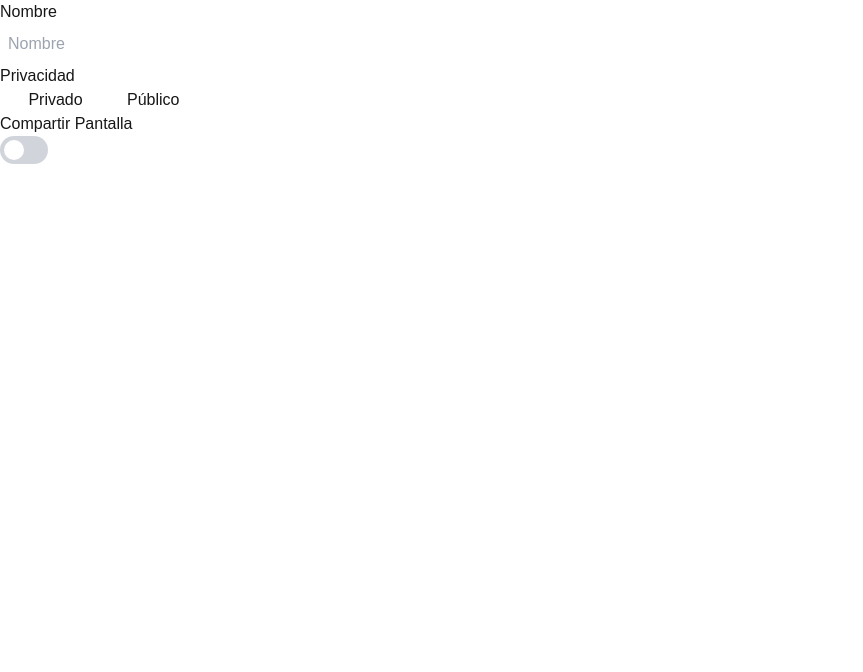
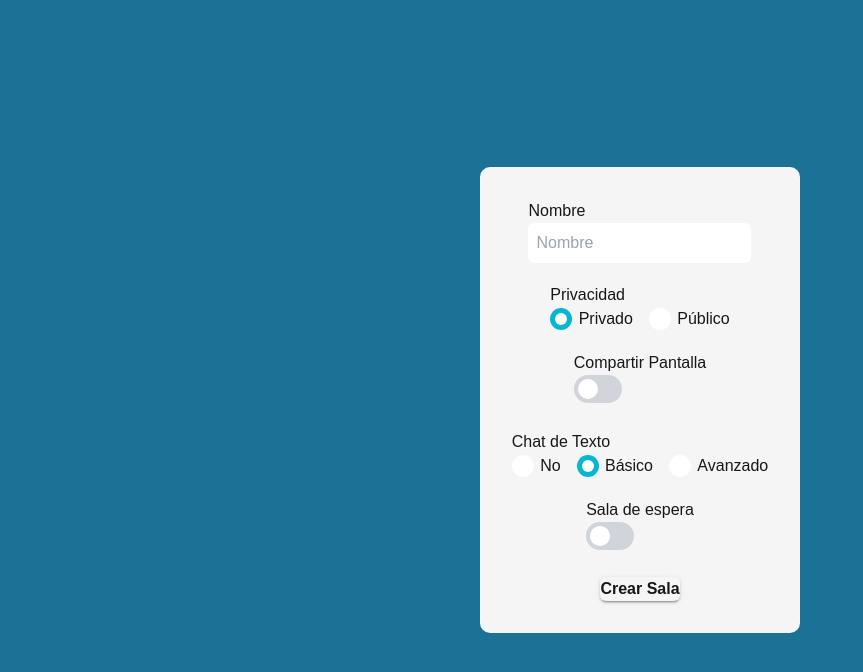
Before and after one commit to EduVibeOrganization/EduVibe-Frontend, a Next.js app: page /conference-creation in a window 1280 px wide. Shown: the top 672 px of the page, without its empty margins (0-863 px from the left). Built offline with nearby package versions, Linux system fonts and the light colour scheme; a web font is replaced by a local one.

Commit message:
feat(conference): added more options to the conference creation screen

```diff
--- a/src/app/assets/styles/conference-creation.css
+++ b/src/app/assets/styles/conference-creation.css
@@ -13,3 +13,29 @@
     margin-left: 0.2rem;
     margin-right: 0.2rem;
 }
+
+.creation-background {
+    margin: none;
+    width: 100vw;
+    height: 100vh;
+    background-color: #1C7295;
+}
+
+.card-container {
+    height: 100vh;
+    display: flex;
+    justify-content: center;
+    align-items: center;
+    align-content: center;
+}
+
+.card {
+    background: whitesmoke;
+    padding: 2rem;
+    border-radius: 10px;
+    overflow: hidden;
+    display: flex;
+    align-items: center;
+    flex-direction: column;
+    gap: 1.25rem;
+}
--- a/src/components/custom-input-text.component.tsx
+++ b/src/components/custom-input-text.component.tsx
@@ -10,7 +10,7 @@ export function CustomInputText({value, onChange, placeHolder}: ICustomInputText
   return (
     <InputText
     className='w-96 rounded-xl bg-white'
-    style={{ padding: '0.5rem' }}
+    style={{ padding: '0.5rem', width: '100%'}}
       placeholder={placeHolder}
       value= {value}
       onChange={(e) => onChange(e.target.value)}
--- a/src/pages/conference-creation.tsx
+++ b/src/pages/conference-creation.tsx
@@ -7,13 +7,16 @@ import { CustomSelectorComponent } from "@/components/custom-selector.component"
 import { useState } from "react";
 import { CustomInputSwitch } from "@/components/custom-input-switch.component";
 import { CustomRow } from "@/components/custom-row.component";
+import { CustomButton } from "@/components/custom-button.component";
 
 function ConferenceCreation(){
     const router = useRouter();
-    const [privacy, setPrivacy] = useState<string>("privado");
+    const [privacy, setPrivacy] = useState<string>("Privado");
+    const [chat, setChat] = useState<string>("Básico");
     return(
-        <div className="bg-gray-300 auth-page-container">
-            <div className="flex flex-col justify-center items-center mt-10 gap-5 lg:ml-96">
+        <div className="creation-background">
+            <div className="card-container">
+                <div className="card">
                 <CustomRow
                 label={"Nombre"}
                 component={<CustomInputText value={""} placeHolder={"Nombre"} onChange={(e) => console.log(e)}/>}
@@ -26,6 +29,16 @@ function ConferenceCreation(){
                     label={"Compartir Pantalla"}
                     component={<CustomInputSwitch/>}
                 />
+                <CustomRow
+                    label={"Chat de Texto"}
+                    component={ <CustomSelectorComponent value={chat} options={["No", "Básico", "Avanzado"]} onChange={(value) => setChat(value)}/> }
+                />
+                <CustomRow
+                    label={"Sala de espera"}
+                    component={<CustomInputSwitch/>}
+                />
+                <CustomButton title={"Crear Sala"} onSubmit={() => router.push("/sign-in")}></CustomButton>
+                </div>
             </div>
         </div>
     );
```
